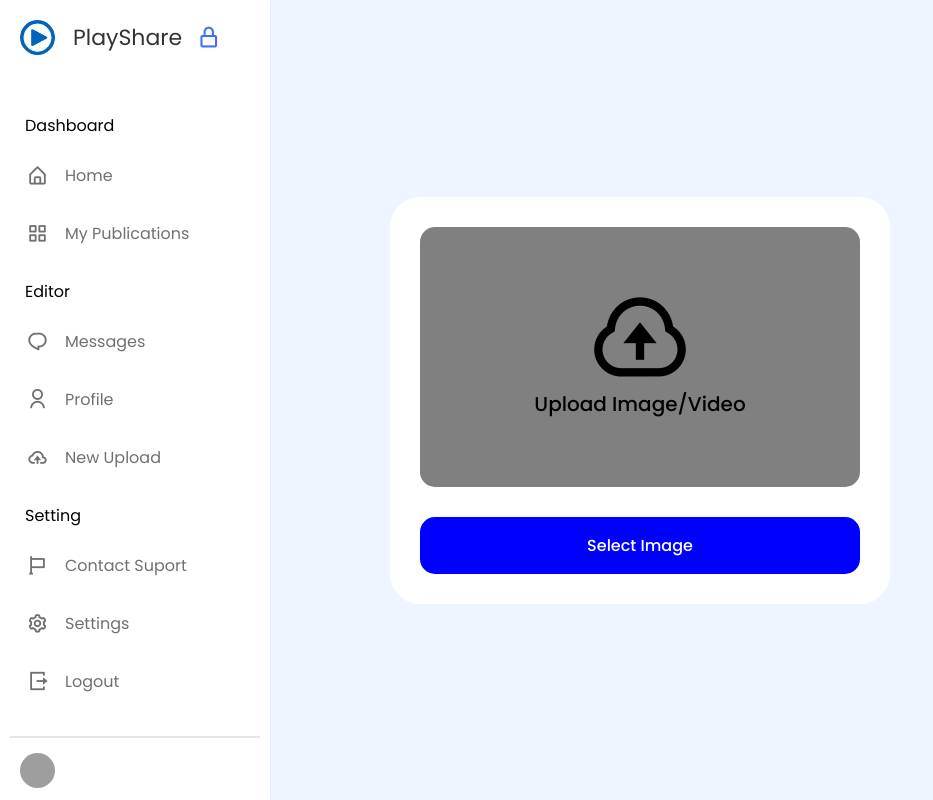
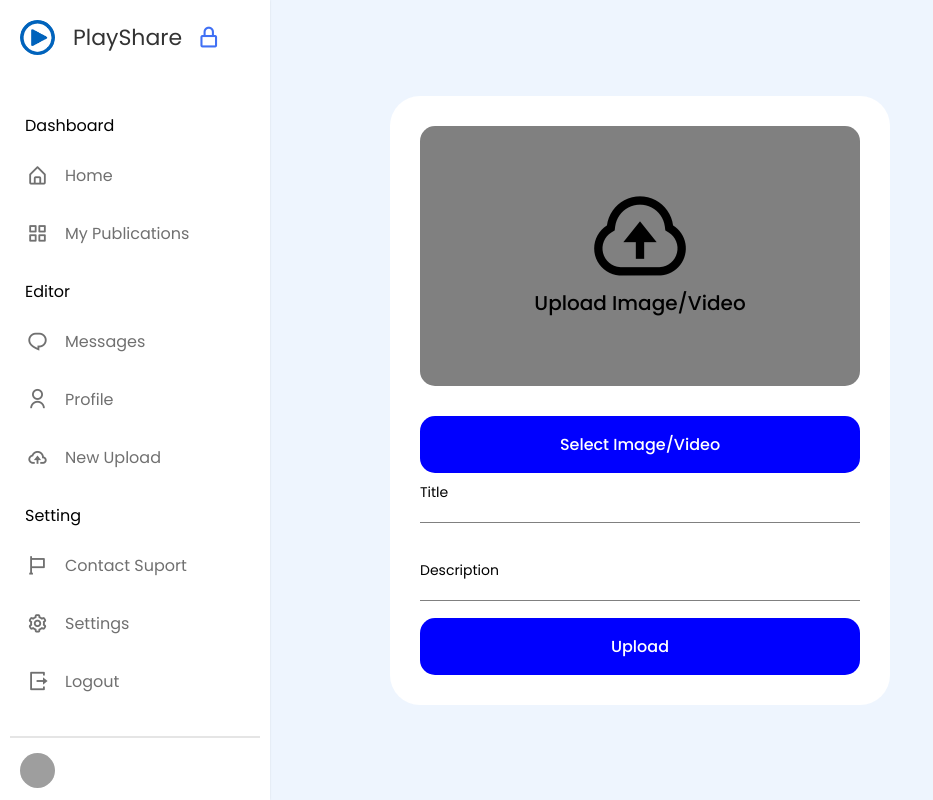
Before and after one commit to Propa1/PlayShare1, a PHP site: page /Upload in a window 1280 px wide. Shown: the whole page, without its empty margins (0-933 px from the left). Run offline with PHP 8.4, Linux system fonts and the light colour scheme; the visitor is signed in with stand-in values (Sample User, id 1); data that the repository does not hold is empty; grey boxes are pictures that could not be loaded.

Commit message:
upload implementecion

```diff
--- a/Upload/index.php
+++ b/Upload/index.php
@@ -10,21 +10,35 @@
   <title>Video Upload</title>
   <link rel="stylesheet" href="../css/upload_styles.css">
   <link href="https://cdn.jsdelivr.net/npm/remixicon@2.5.0/fonts/remixicon.css" rel="stylesheet">
+
 </head>
   <body>
     <?php
       include "../php/sidebar.php";
     ?>
     <div class="container">
-      <input type="file" id="file" accept="image/*; video/*" hidden>
-      <div class="img-area" data-img="">
-        <i class="ri-upload-cloud-line icon"></i>
-        <h3>Upload Image/Video</h3>
-      </div>
-      <button class="select-image">Select Image</button>
+      <form action="upload.php" method="post" enctype="multipart/form-data">
+        <div class="error-text"></div>
+        <input type="file" name="file" id="file" accept="image/*; video/*" hidden>
+        <div class="img-area" data-img="">
+          <i class="ri-upload-cloud-line icon"></i>
+          <h3>Upload Image/Video</h3>
+        </div>
+        <button class="select-image">Select Image/Video</button>
+        <div class="informations">
+          <label class="lb_title">Title</label>
+          <input type="text" name="title" id="title" class="Title">
+          <br>
+          <label class="lb_descriptions">Description</label>
+          <input type="text" name="descriptions" id="descriptions" class="descriptions">
+        </div>
+        <input type="submit" value="Upload" class="upload">
+      </form>
+
     </div>
+    <script src="../js/uploadtest1.js"></script>
+    <script src="upload.js"></script>
 
-    <script src="../js/uploadtest1.js"></script>
 
   </body>
 
--- /dev/null
+++ b/Upload/upload.js
@@ -0,0 +1,27 @@
+const form = document.querySelector("form");
+const uploadBtn = form.querySelector("input[type='submit']");
+const errorText = document.querySelector(".error-text");
+
+form.onsubmit = (e) => {
+  e.preventDefault();
+};
+
+uploadBtn.onclick = () => {
+  let xhr = new XMLHttpRequest();
+  xhr.open("POST", "upload.php", true);
+  xhr.onload = () => {
+    if (xhr.readyState === XMLHttpRequest.DONE) {
+      if (xhr.status === 200) {
+        let data = xhr.responseText;
+        if (data.includes("successfully")) {
+          location.href = "../Upload";
+        } else {
+          errorText.textContent = data;
+          errorText.style.display = "block";
+        }
+      }
+    }
+  };
+  let formData = new FormData(form);
+  xhr.send(formData);
+};
--- a/css/upload_styles.css
+++ b/css/upload_styles.css
@@ -12,7 +12,16 @@ body{
   align-items: center;
   min-height: 100vh;
 }
-
+form .error-text{
+  color: #721c24;
+  padding: 8px 10px;
+  text-align: center;
+  border-radius: 5px;
+  background: #f8d7da;
+  border: 1px solid #f5c6cb;
+  margin-bottom: 10px;
+  display: none;
+}
 .container{
   max-width: 500px;
   width: 100%;
@@ -89,3 +98,79 @@ body{
 .select-image:hover{
   background: darkblue;
 }
+.informations {
+  width: 100%;
+  position: relative;
+  height: 130px;
+  display: flex;
+  flex-direction: column;
+  justify-content: space-around;
+}
+
+.descriptions {
+  border: none;
+  border-bottom: 1px solid grey;
+  font-size: 16px;
+  outline: none;
+  transition: border-bottom-color 0.3s;
+}
+
+.lb_descriptions {
+  pointer-events: none;
+  font-size: 14px;
+  transition: font-size 0.3s;
+  position: relative;
+  top: 8px; /* Adjust the value as needed */
+}
+
+.descriptions:focus + .lb_descriptions,
+.descriptions:valid + .lb_descriptions {
+  font-size: 12px;
+  color: #555;
+}
+
+.Title {
+  border: none;
+  border-bottom: 1px solid grey;
+  font-size: 16px;
+  outline: none;
+  transition: border-bottom-color 0.3s;
+}
+.Title:hover,
+.descriptions:hover,
+.Title:focus,
+.descriptions:focus {
+  border-bottom: 2px solid blue;
+}
+
+.lb_title {
+  pointer-events: none;
+  font-size: 14px;
+  transition: font-size 0.3s;
+  position: relative;
+  top: 8px; /* Adjust the value as needed */
+}
+
+.Title:focus + .lb_title,
+.Title:valid + .lb_title {
+  font-size: 12px;
+  color: #555;
+}
+
+.upload{
+  margin-top: 15px;
+  display: block;
+  width: 100%;
+  padding: 16px 0;
+  border-radius: 15px;
+  background: blue;
+  color: #fff;
+  font-weight: 500;
+  font-size: 16px;
+  border: none;
+  cursor: pointer;
+  transition: all .3s ease;
+}
+.upload:hover{
+  background: darkblue;
+}
```
Also changed, not shown: Upload/upload.php (added, +55 -0 lines).
